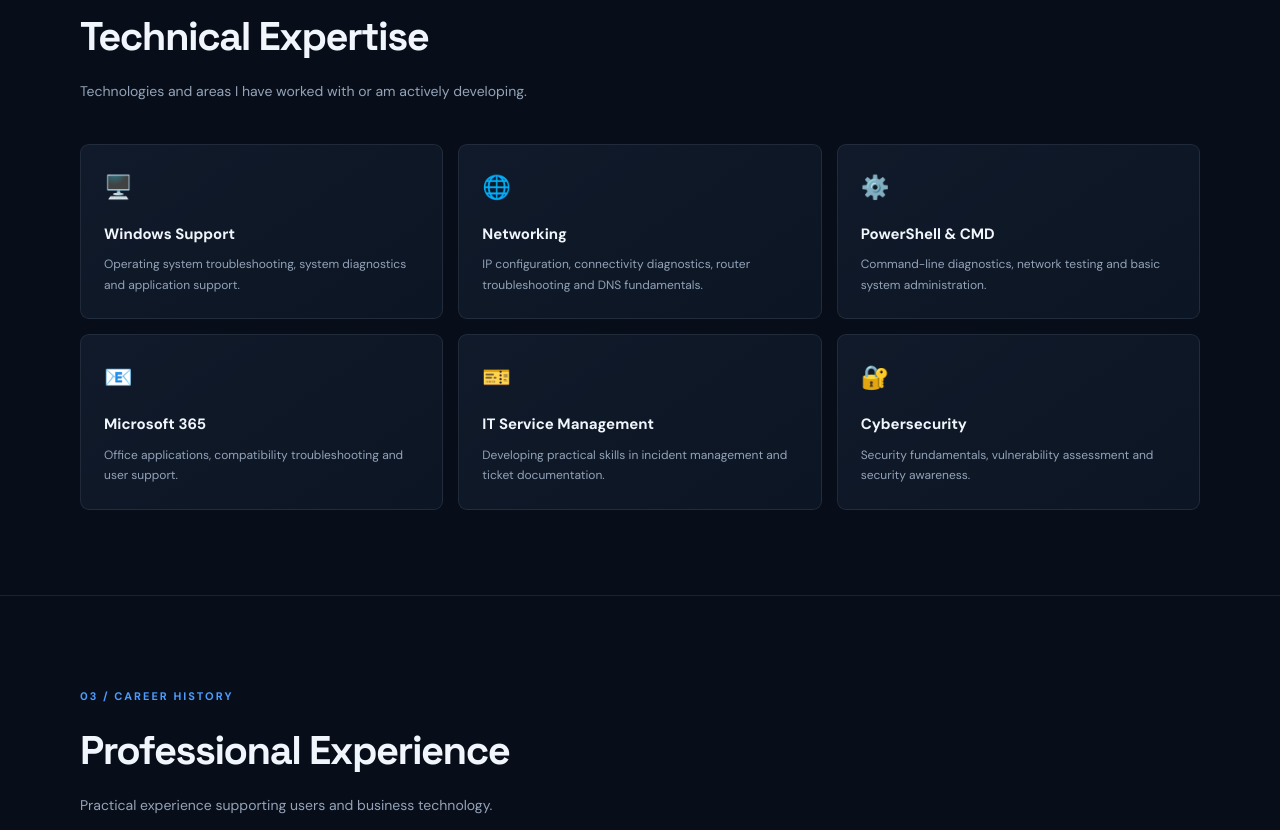
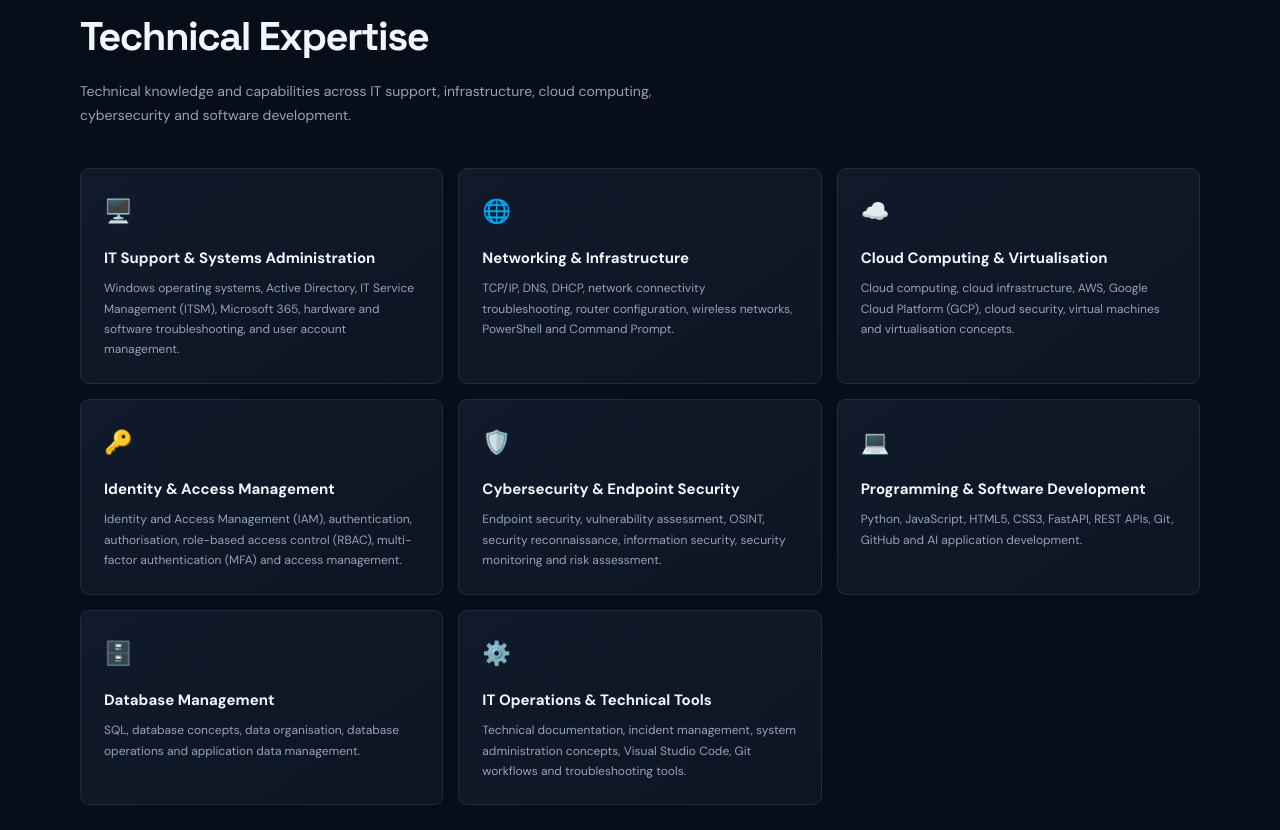
Before and after one commit to CalveronT540/it-support-portfolio, a plain HTML site: page index.html in a window 1280 px wide. Shown: the part 1570-2400 px from the top of the page. Drawn offline with Linux system fonts and the light colour scheme.

Commit message:
Revise profile and skills section content
Updated profile section and skills list with new descriptions and titles.

```diff
--- a/index.html
+++ b/index.html
@@ -791,50 +791,63 @@ footer {
 <div class="section-heading">
     <span class="section-kicker">02 / Technical Capabilities</span>
     <h2>Technical Expertise</h2>
-            <p>Technologies and areas I have worked with or am actively developing.</p>
+    <p>Technical knowledge and capabilities across IT support, infrastructure, cloud computing, cybersecurity and software development.</p>
 </div>
 
 <div class="skills-grid">
 
     <div class="skill-card">
         <div class="skill-icon">🖥️</div>
-                <h3>Windows Support</h3>
-                <p>Operating system troubleshooting, system diagnostics and application support.</p>
+        <h3>IT Support & Systems Administration</h3>
+        <p>Windows operating systems, Active Directory, IT Service Management (ITSM), Microsoft 365, hardware and software troubleshooting, and user account management.</p>
     </div>
 
     <div class="skill-card">
         <div class="skill-icon">🌐</div>
-                <h3>Networking</h3>
-                <p>IP configuration, connectivity diagnostics, router troubleshooting and DNS fundamentals.</p>
+        <h3>Networking & Infrastructure</h3>
+        <p>TCP/IP, DNS, DHCP, network connectivity troubleshooting, router configuration, wireless networks, PowerShell and Command Prompt.</p>
+    </div>
+
+    <div class="skill-card">
+        <div class="skill-icon">☁️</div>
+        <h3>Cloud Computing & Virtualisation</h3>
+        <p>Cloud computing, cloud infrastructure, AWS, Google Cloud Platform (GCP), cloud security, virtual machines and virtualisation concepts.</p>
+    </div>
+
+    <div class="skill-card">
+        <div class="skill-icon">🔑</div>
+        <h3>Identity & Access Management</h3>
+        <p>Identity and Access Management (IAM), authentication, authorisation, role-based access control (RBAC), multi-factor authentication (MFA) and access management.</p>
+    </div>
+
+    <div class="skill-card">
+        <div class="skill-icon">🛡️</div>
+        <h3>Cybersecurity & Endpoint Security</h3>
+        <p>Endpoint security, vulnerability assessment, OSINT, security reconnaissance, information security, security monitoring and risk assessment.</p>
+    </div>
+
+    <div class="skill-card">
+        <div class="skill-icon">💻</div>
+        <h3>Programming & Software Development</h3>
+        <p>Python, JavaScript, HTML5, CSS3, FastAPI, REST APIs, Git, GitHub and AI application development.</p>
+    </div>
+
+    <div class="skill-card">
+        <div class="skill-icon">🗄️</div>
+        <h3>Database Management</h3>
+        <p>SQL, database concepts, data organisation, database operations and application data management.</p>
     </div>
 
     <div class="skill-card">
         <div class="skill-icon">⚙️</div>
-                <h3>PowerShell & CMD</h3>
-                <p>Command-line diagnostics, network testing and basic system administration.</p>
-            </div>
-
-            <div class="skill-card">
-                <div class="skill-icon">📧</div>
-                <h3>Microsoft 365</h3>
-                <p>Office applications, compatibility troubleshooting and user support.</p>
-            </div>
-
-            <div class="skill-card">
-                <div class="skill-icon">🎫</div>
-                <h3>IT Service Management</h3>
-                <p>Developing practical skills in incident management and ticket documentation.</p>
-            </div>
-
-            <div class="skill-card">
-                <div class="skill-icon">🔐</div>
-                <h3>Cybersecurity</h3>
-                <p>Security fundamentals, vulnerability assessment and security awareness.</p>
+        <h3>IT Operations & Technical Tools</h3>
+        <p>Technical documentation, incident management, system administration concepts, Visual Studio Code, Git workflows and troubleshooting tools.</p>
     </div>
 
 </div>
 </div>
 </section>
+
 
 <!-- EXPERIENCE -->
 
```
Lines whose indentation alone changed are shown as unchanged.
